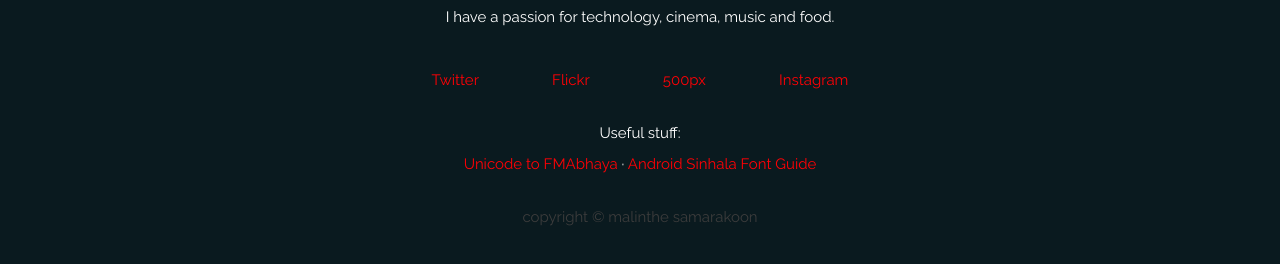
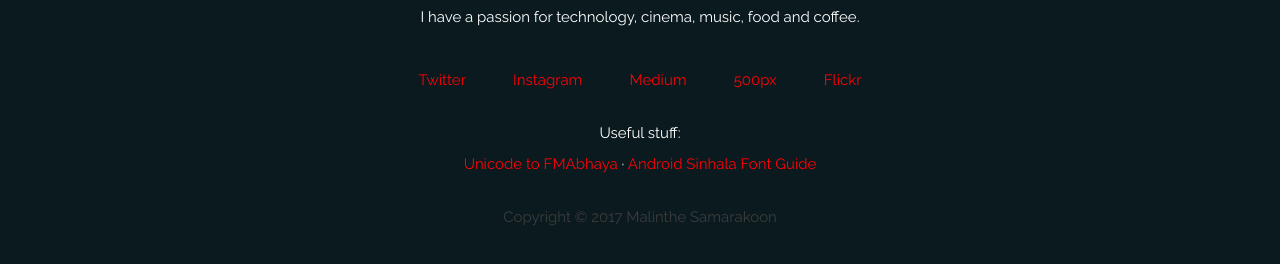
Before and after one commit to malinthe/malinthe.github.io, a plain HTML site: page index.html in a window 1280 px wide. Shown: the part 408-672 px from the top of the page. Drawn offline with Linux system fonts and the light colour scheme.

Commit message:
Update index.html

```diff
--- a/index.html
+++ b/index.html
@@ -25,17 +25,18 @@
 
             <p>I'm a Web Developer and an <a href="http://flickr.com/malinthepix" target="_blank">Amateur Photographer</a></p>
 
-            <p>I have a passion for technology, cinema, music and food.</p>
+            <p>I have a passion for technology, cinema, music, food and coffee.</p>
 
             <br/>
 
             <div class="row">
                 <div class="col-md-8 col-md-offset-2">
                     <ul class="nav nav-pills nav-justified">
-                        <li><a target="_blank" href="http://twitter.com/malinthe">Twitter</a></li>
-                        <li><a target="_blank" href="http://flickr.com/malinthepix">Flickr</a></li>
-                        <li><a target="_blank" href="http://500px.com/malinthe">500px</a></li>
-                        <li><a target="_blank" href="http://instagram.com/darth_malmal">Instagram</a></li>
+                        <li><a target="_blank" href="https://twitter.com/malinthe">Twitter</a></li>
+                        <li><a target="_blank" href="https://instagram.com/darth_malmal">Instagram</a></li>
+                        <li><a target="_blank" href="https://medium.com/@malinthe">Medium</a></li>
+                        <li><a target="_blank" href="https://500px.com/malinthe">500px</a></li>
+                        <li><a target="_blank" href="https://flickr.com/malinthepix">Flickr</a></li>
                     </ul>
                 </div>
             </div>
@@ -49,7 +50,7 @@
 
             <div class="row">
                 <p class="subdued"><br/>
-                    copyright &copy; malinthe samarakoon
+                    Copyright &copy; 2017 Malinthe Samarakoon
                 </p>
             </div>
 
```
